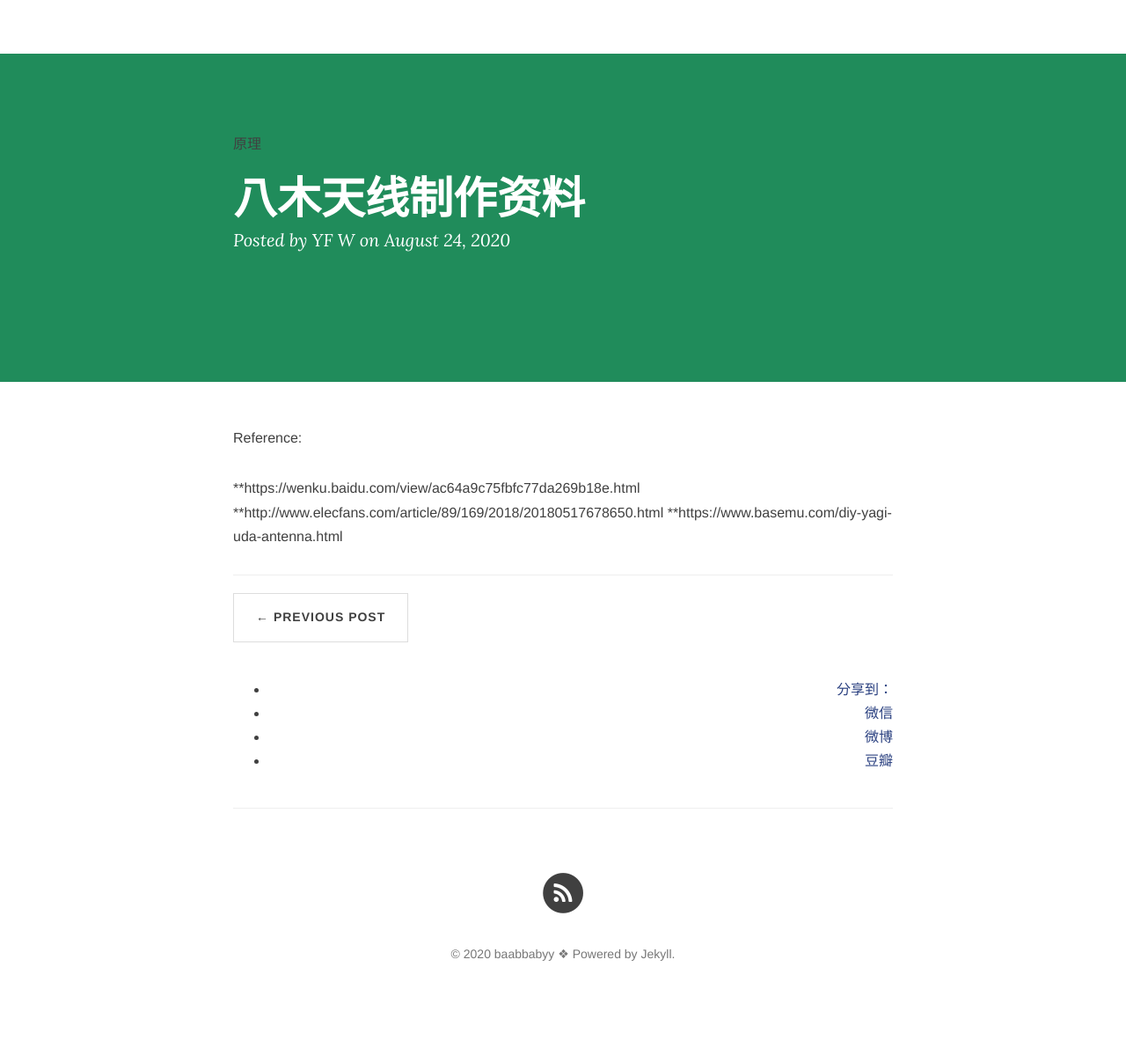
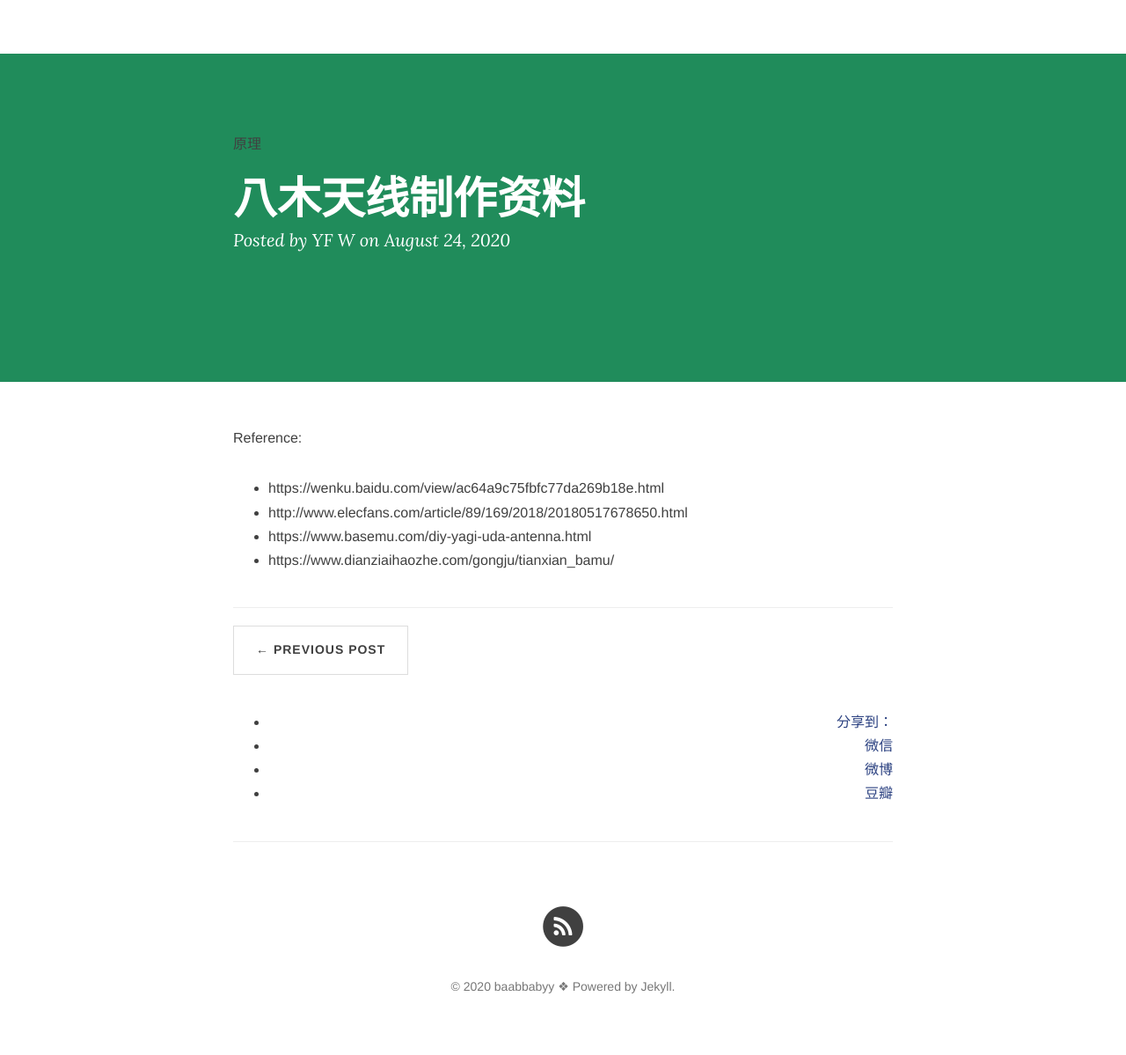
Before and after one commit to baabbabyy/Blog, a Jekyll site: the page built from _posts/2020-8-24- 八木天线制作.md, in a window 1280 px wide. Shown: the whole page at 88% size. Built offline with Jekyll 4.4.1, drawn with Linux system fonts in a browser that asks for light colours; nearby versions of some CDN libraries; comment, search, counter and statistics services are not loaded; before the commit the page ends 1162 px from its top, so only the background shows below that; some of the changed lines change nothing that is shown.

Commit message:
Update 2020-8-24- 八木天线制作.md

```diff
--- a/_posts/2020-8-24- 八木天线制作.md
+++ b/_posts/2020-8-24- 八木天线制作.md
@@ -9,6 +9,7 @@ description: 八木天线制作资料
 
 Reference:
 
-**https://wenku.baidu.com/view/ac64a9c75fbfc77da269b18e.html
-**http://www.elecfans.com/article/89/169/2018/20180517678650.html
-**https://www.basemu.com/diy-yagi-uda-antenna.html
+* https://wenku.baidu.com/view/ac64a9c75fbfc77da269b18e.html
+* http://www.elecfans.com/article/89/169/2018/20180517678650.html
+* https://www.basemu.com/diy-yagi-uda-antenna.html
+* https://www.dianziaihaozhe.com/gongju/tianxian_bamu/
```
